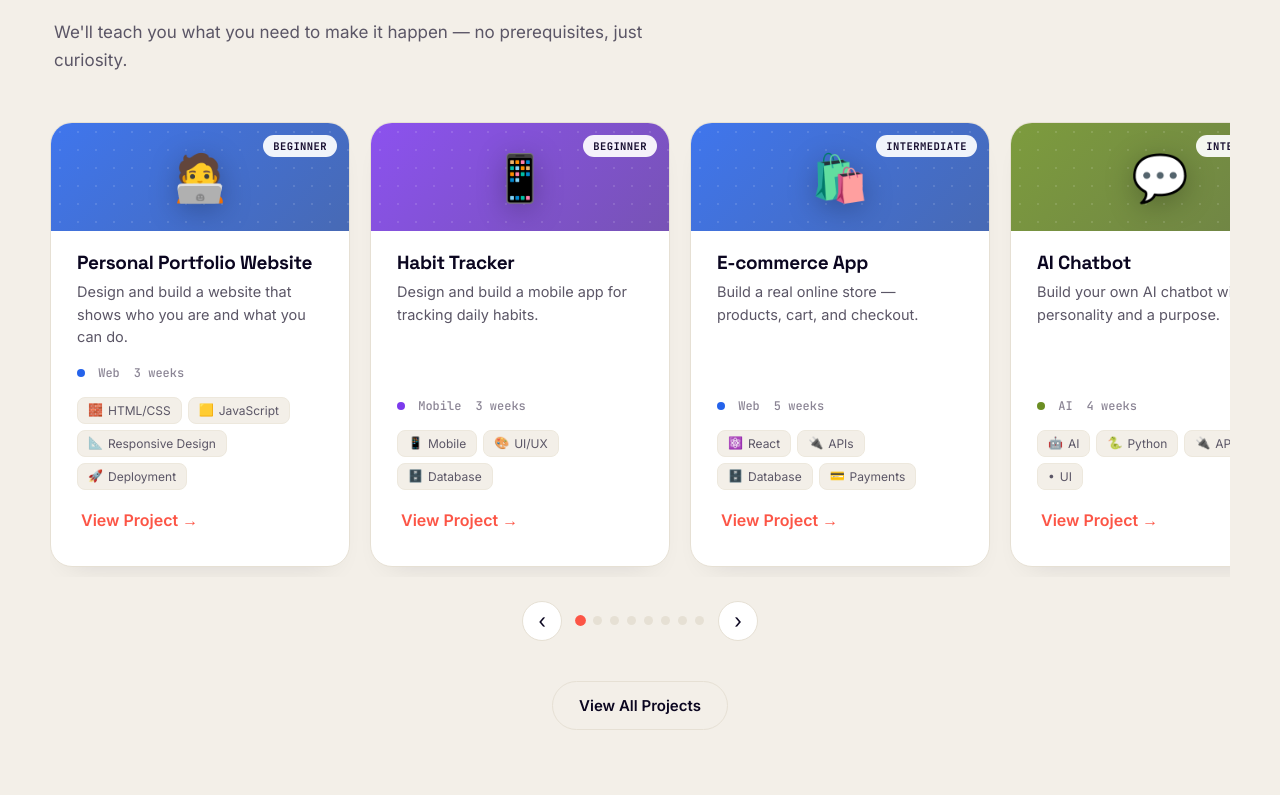
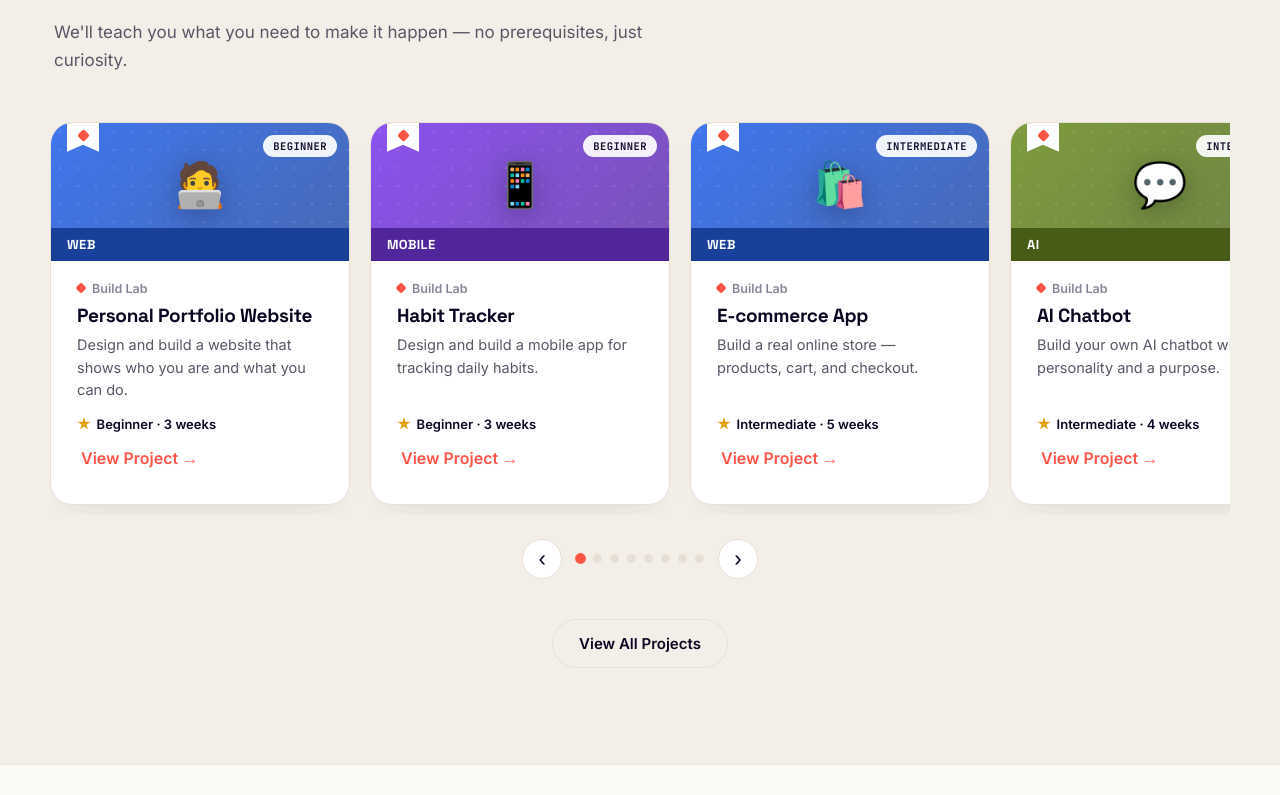
Before and after one commit to sulemantech/build-lab-website, a React (Vite) app: page / in a window 1280 px wide. Shown: the part 2002-2797 px from the top of the page. Built offline with nearby package versions, Linux system fonts and the light colour scheme.

Commit message:
changed the style of the courses

```diff
--- a/src/components/ProjectCard.jsx
+++ b/src/components/ProjectCard.jsx
@@ -1,25 +1,25 @@
 import { Link } from 'react-router-dom'
 import { categoryLabel } from '../data/projects.js'
-import TagChip from './TagChip.jsx'
 
 export default function ProjectCard({ project }) {
   return (
     <article className="project-card" style={{ '--cat-color': `var(--cat-${project.category})` }}>
       <div className="project-cover">
+        <span className="cover-ribbon">
+          <span className="cover-ribbon-mark" />
+        </span>
+        <span className="cover-badge">{project.level}</span>
         <span className="cover-emoji">{project.emoji}</span>
-        <span className="cover-badge">{project.level}</span>
+        <span className="cover-label">{categoryLabel(project.category)}</span>
       </div>
       <div className="project-card-body">
+        <div className="project-provider">
+          <span className="provider-mark" /> Build Lab
+        </div>
         <h3>{project.title}</h3>
         <p className="desc">{project.tagline}</p>
-        <div className="project-meta">
-          <span><span className="cat-dot" /> {categoryLabel(project.category)}</span>
-          <span>{project.duration}</span>
-        </div>
-        <div className="project-tags">
-          {project.tags.map((t) => (
-            <TagChip label={t} key={t} />
-          ))}
+        <div className="project-rating">
+          <span className="star" aria-hidden="true">★</span> {project.level} · {project.duration}
         </div>
         <Link to={`/projects/${project.slug}`} className="btn-ghost">
           View Project
--- a/src/styles/global.css
+++ b/src/styles/global.css
@@ -716,7 +716,7 @@ main { flex: 1; }
 /* Colorful "course thumbnail" cover replacing a plain photo */
 .project-cover {
   position: relative;
-  height: 108px;
+  height: 138px;
   background: var(--cat-color, var(--coral));
   background: linear-gradient(135deg, color-mix(in srgb, var(--cat-color, var(--coral)) 88%, black 0%), color-mix(in srgb, var(--cat-color, var(--coral)) 55%, black 25%));
   display: flex;
@@ -733,16 +733,17 @@ main { flex: 1; }
   opacity: 0.35;
 }
 .project-cover .cover-emoji {
-  font-size: 46px;
+  font-size: 44px;
   position: relative;
   z-index: 1;
+  margin-bottom: 16px;
   filter: drop-shadow(0 6px 14px rgba(0, 0, 0, 0.25));
 }
 .project-cover .cover-badge {
   position: absolute;
   top: 12px;
   right: 12px;
-  z-index: 1;
+  z-index: 2;
   font-family: var(--ff-mono);
   font-size: 10.5px;
   padding: 4px 10px;
@@ -753,9 +754,55 @@ main { flex: 1; }
   letter-spacing: 0.04em;
   font-weight: 600;
 }
-.project-card-body { padding: 22px 26px 26px; display: flex; flex-direction: column; flex: 1; }
-.project-card-top { display: flex; align-items: flex-start; justify-content: space-between; margin-bottom: 14px; }
-.project-emoji { font-size: 30px; }
+/* Small flag/ribbon badge, top-left of the cover — carries the Build Lab mark */
+.cover-ribbon {
+  position: absolute;
+  top: 0;
+  left: 16px;
+  z-index: 2;
+  width: 32px;
+  padding: 8px 0 12px;
+  display: flex;
+  align-items: center;
+  justify-content: center;
+  background: #fff;
+  clip-path: polygon(0 0, 100% 0, 100% 100%, 50% 76%, 0 100%);
+  filter: drop-shadow(0 3px 6px rgba(0, 0, 0, 0.2));
+}
+.cover-ribbon-mark {
+  width: 9px;
+  height: 9px;
+  border-radius: 2px;
+  background: var(--coral);
+  transform: rotate(45deg);
+}
+/* Bold category label bar across the bottom of the cover */
+.cover-label {
+  position: absolute;
+  left: 0;
+  right: 0;
+  bottom: 0;
+  z-index: 1;
+  padding: 8px 16px;
+  background: color-mix(in srgb, var(--cat-color, var(--coral)) 65%, black 35%);
+  color: #fff;
+  font-family: var(--ff-display);
+  font-weight: 700;
+  font-size: 13px;
+  letter-spacing: 0.03em;
+  text-transform: uppercase;
+}
+.project-card-body { padding: 20px 26px 26px; display: flex; flex-direction: column; flex: 1; }
+.project-provider {
+  display: flex;
+  align-items: center;
+  gap: 7px;
+  font-size: 12.5px;
+  font-weight: 600;
+  color: var(--text-tertiary);
+  margin-bottom: 10px;
+}
+.provider-mark { width: 8px; height: 8px; border-radius: 2px; background: var(--coral); transform: rotate(45deg); flex-shrink: 0; }
 .badge {
   font-family: var(--ff-mono);
   font-size: 11px;
@@ -771,8 +818,17 @@ main { flex: 1; }
 .badge.badge-level-advanced { color: var(--coral-dark); border-color: rgba(252, 85, 70, 0.35); background: rgba(252, 85, 70, 0.08); }
 
 .project-card h3 { font-size: 19px; margin-bottom: 8px; }
-.project-card .desc { color: var(--text-secondary); font-size: 14.5px; line-height: 1.55; margin-bottom: 16px; flex: 1; }
-.project-meta { display: flex; gap: 14px; font-family: var(--ff-mono); font-size: 12px; color: var(--text-tertiary); margin-bottom: 16px; }
+.project-card .desc { color: var(--text-secondary); font-size: 14.5px; line-height: 1.55; margin-bottom: 14px; flex: 1; }
+.project-rating {
+  display: flex;
+  align-items: center;
+  gap: 6px;
+  font-size: 13px;
+  font-weight: 600;
+  color: var(--text-primary);
+  margin-bottom: 16px;
+}
+.project-rating .star { color: #e0a012; font-size: 13px; }
 .project-tags { display: flex; flex-wrap: wrap; gap: 6px; margin-bottom: 20px; }
 .tag-chip {
   display: inline-flex;
```
